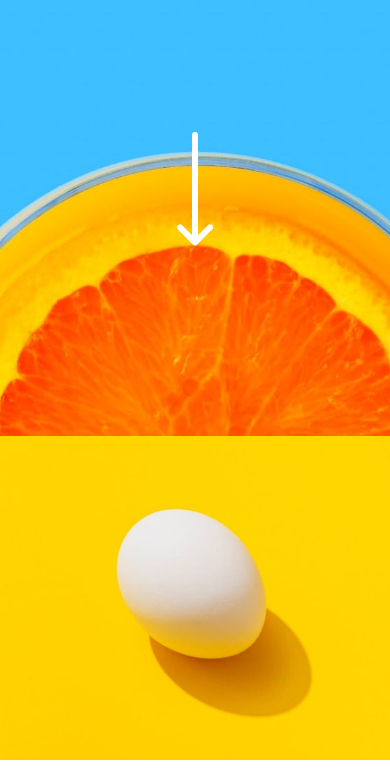
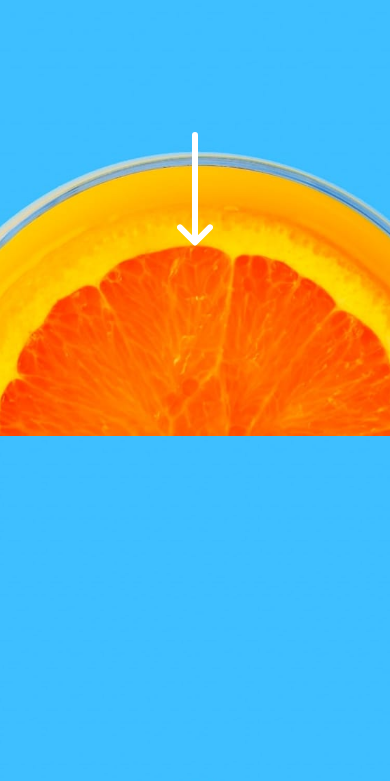
Before and after one commit to Wangszz/Sunnyside-Landing-Page, a plain HTML site: page index.html in a window 390 px wide. Shown: the part 319-1100 px from the top of the page. Drawn offline with Linux system fonts and the light colour scheme; files whose address does not match are found by name.

Commit message:
edit index

```diff
--- a/index.html
+++ b/index.html
@@ -56,7 +56,7 @@
     <section id="info">
       <picture class="part1">
         <source media="(min-width:961px)" srcset="./images/desktop/image-transform.jpg" class="oo">
-        <img src="./images/mobile/image-transform.jpg" alt="egg" class="egg">
+        <img src="./images/mobile/image-header.jpg" alt="egg" class="egg">
       </picture>
       <div id="servic" class="part2 box1">
         <h2 class="judul-text">Transform your brand</h2>
```
